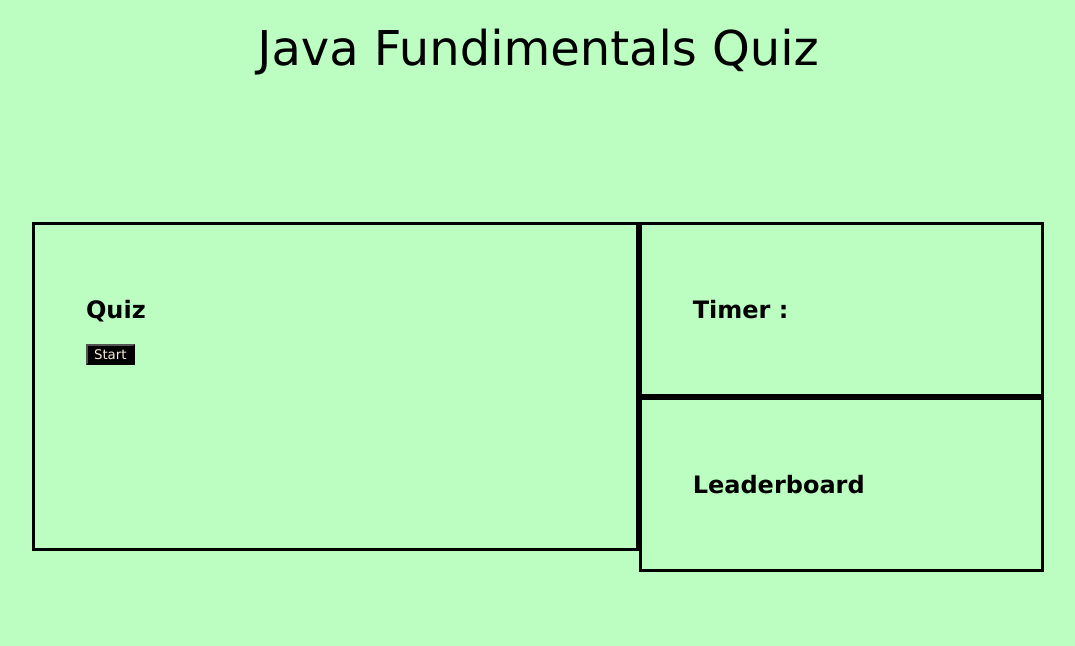
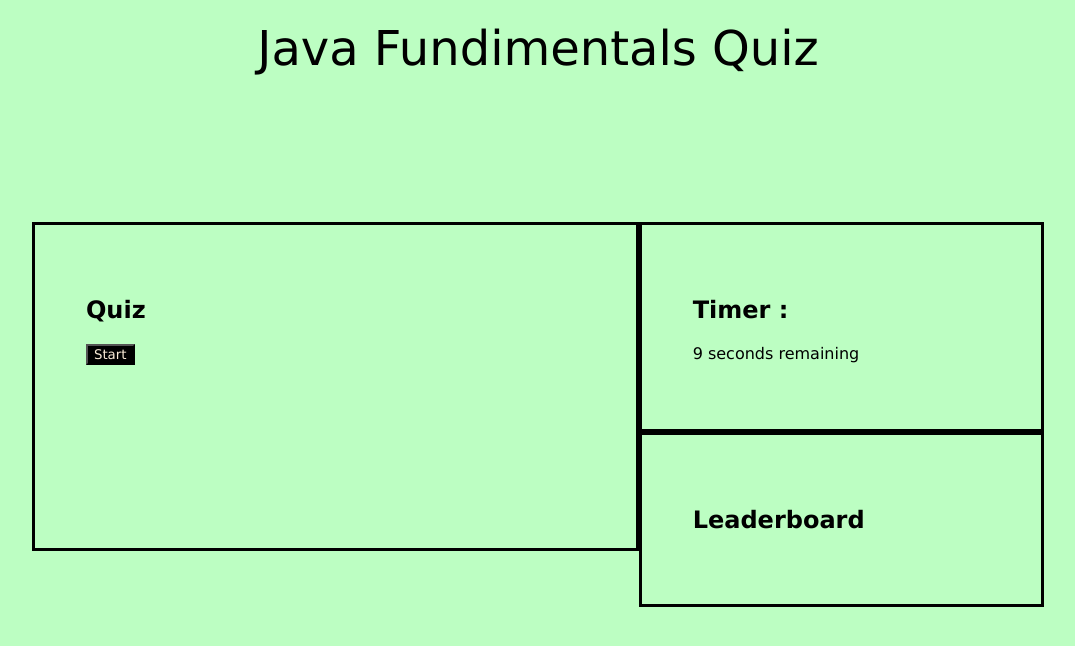
Before and after one commit to WmHHardgrove/module4challenge, a plain HTML site: page assets/Index.html in a window 1280 px wide. Both pictures are taken after a click on the button "Start". Shown: the whole page, without its empty margins (102-1177 px from the left). Drawn offline with Linux system fonts and the light colour scheme.

Commit message:
Timer added

```diff
--- a/assets/CSS/style.css
+++ b/assets/CSS/style.css
@@ -21,7 +21,7 @@ aside {
     border-width: 3px;
 }
 
-.floatleft {
+.floatleft  {
     float: left;
     width: 60%;
     height: 329px;
--- a/assets/Index.html
+++ b/assets/Index.html
@@ -14,18 +14,14 @@
                 <h1>Quiz</h1>
                 <button>Start</button>
             </aside>
-            <aside class="floatright">
+            <aside  class="floatright">
                 <h1>Timer :</h1>
+                <p id="countdown"></p>
             </aside>
             <aside class='floatright'>
                 <h1>Leaderboard</h1>
             </aside>
         </main>
-
-
-
-
-
-
+    <script type="text/javascript" src="./JS/script.js"></script>
 </body>
 </html>
--- a/assets/JS/script.js
+++ b/assets/JS/script.js
@@ -0,0 +1,21 @@
+var timerEl = document.getElementById('countdown');
+var button = document.querySelector('button');
+
+
+
+button.onclick = function countdown() {
+  var timeLeft = 10;
+  var timeInterval = setInterval(function () {
+    if (timeLeft > 1) {
+      timerEl.textContent = timeLeft + ' seconds remaining';
+      timeLeft--;
+    } else if (timeLeft === 1) {
+      timerEl.textContent = timeLeft + ' second remaining';
+      timeLeft--;
+    } else {
+      timerEl.textContent = '';
+      clearInterval(timeInterval);
+    }
+  }, 1000);
+}
+countdown();
```
